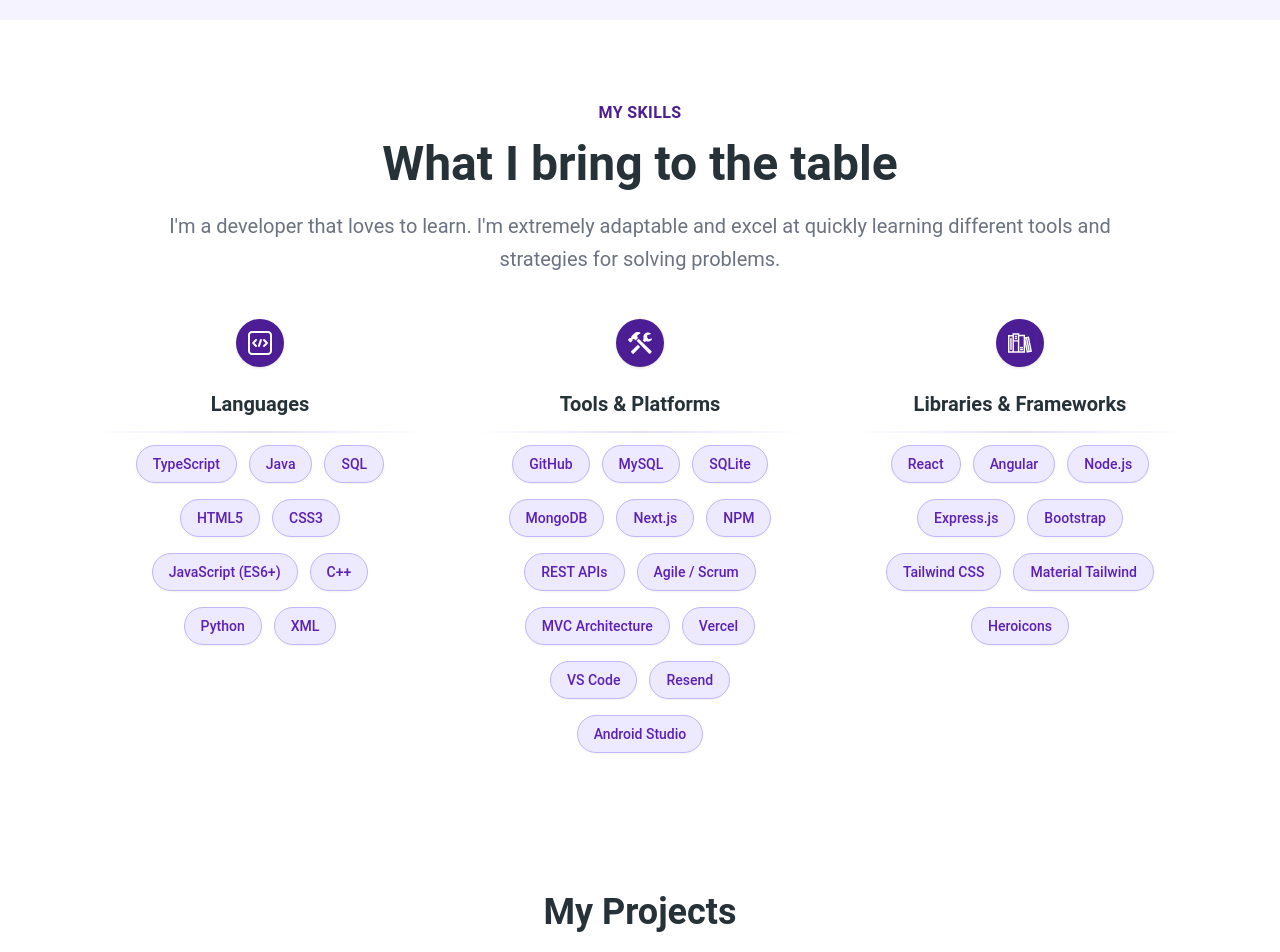
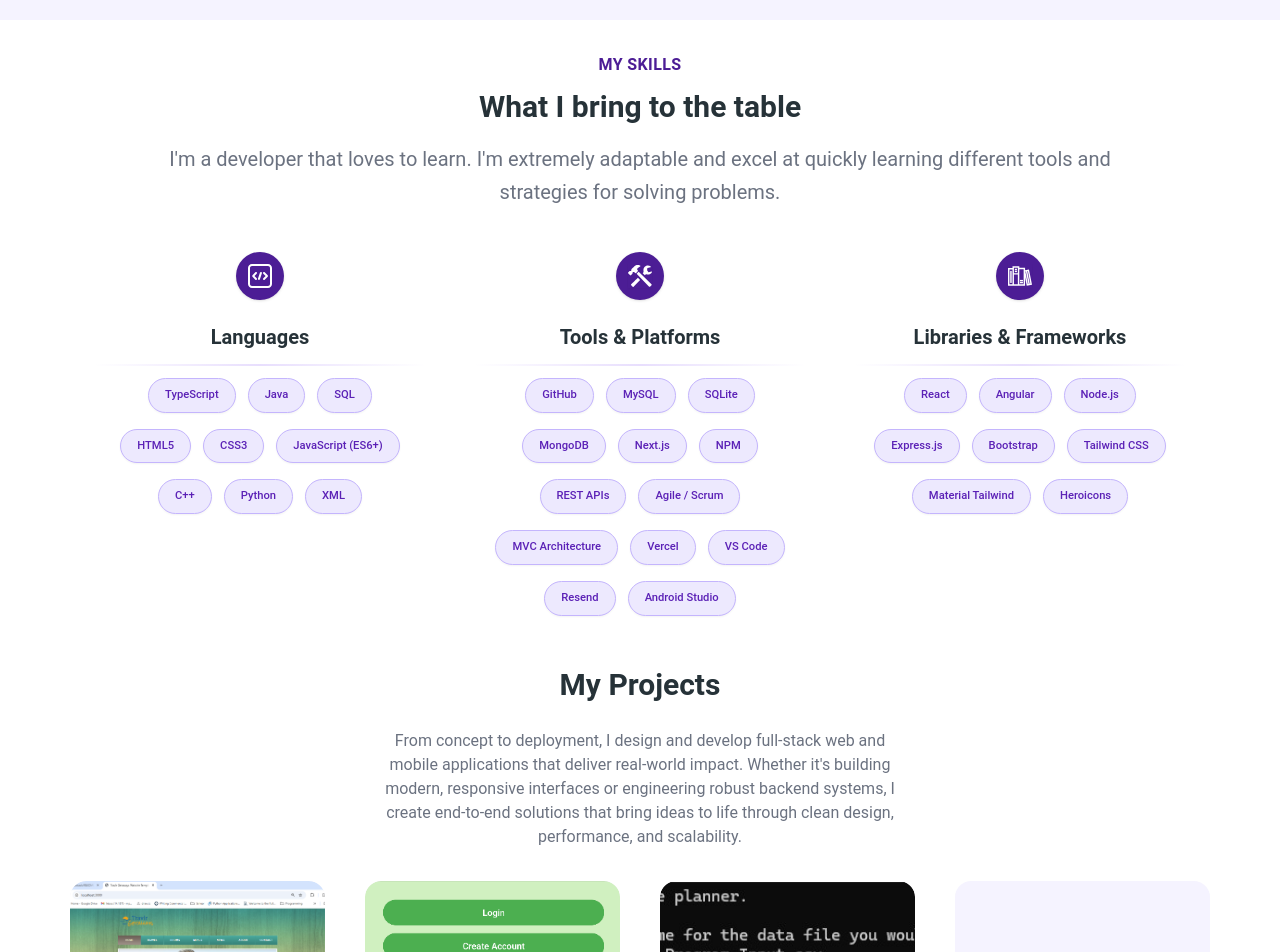
Before and after one commit to mkibler7/portfolio-website, a Next.js app: page / in a window 1280 px wide. Shown: the part 620-1572 px from the top of the page. Built offline with nearby package versions, Linux system fonts and the light colour scheme.

Commit message:
Scaled skills/project sections down a bit

```diff
--- a/src/app/projects.tsx
+++ b/src/app/projects.tsx
@@ -18,17 +18,17 @@
   const [cursorPos, setCursorPos] = useState({ x: 0, y: 0 });
 
   return (
-    <section id="projects" className="py-28 px-8">
-      <div className="container mx-auto mb-[4.25rem] text-center">
+    <section id="projects" className="px-8 mb-8">
+      <div className="container mx-auto mb-[2rem] text-center">
         {/* Section Title */}
-        <Typography variant="h2" color="blue-gray" className="mb-10">
+        <Typography variant="h3" color="blue-gray" className="mt-6 mb-6">
           My Projects
         </Typography>
 
         {/* Section Description */}
         <Typography
           variant="lead"
-          className="mx-auto w-full px-4 font-normal !text-gray-500 lg:w-6/12"
+          className="mx-auto w-full px-4 text-[1rem] font-normal !text-gray-500 lg:w-6/12"
         >
           From concept to deployment, I design and develop full-stack web and
           mobile applications that deliver real-world impact. Whether it&apos;s
--- a/src/app/skills.tsx
+++ b/src/app/skills.tsx
@@ -66,7 +66,8 @@
 
 export function Skills({ hoveredProjectId, setHoveredSkill }: SkillsProps) {
   return (
-    <section id="skills" className="px-8 mt-20 scroll-mt-32">
+    <section id="skills" className="pt-8 px-6 scroll-mt-24">
+      <div>
         <div className="container mx-auto mb-5 text-center">
           <Typography
             color="blue-gray"
@@ -74,16 +75,16 @@
           >
             my skills
           </Typography>
-        <Typography variant="h1" color="blue-gray" className="mb-4">
+          <Typography variant="h3" color="blue-gray" className="mb-4">
             What I bring to the table
           </Typography>
           <Typography
             variant="lead"
             className="mx-auto w-full !text-gray-500 lg:w-10/12"
           >
-          I&apos;m a developer that loves to learn. I&apos;m extremely adaptable
-          and excel at quickly learning different tools and strategies for
-          solving problems.
+            I&apos;m a developer that loves to learn. I&apos;m extremely
+            adaptable and excel at quickly learning different tools and
+            strategies for solving problems.
           </Typography>
         </div>
         <div className="container mx-auto grid grid-cols-1 md:grid-cols-2 lg:grid-cols-3">
@@ -96,6 +97,7 @@
             />
           ))}
         </div>
+      </div>
     </section>
   );
 }
--- a/src/components/skill-card.tsx
+++ b/src/components/skill-card.tsx
@@ -35,7 +35,7 @@
               key={index}
               onMouseEnter={() => setHoveredSkill?.(skill)}
               onMouseLeave={() => setHoveredSkill?.(null)}
-              className={`rounded-full border text-sm font-medium py-2 px-4 shadow-sm select-none
+              className={`rounded-full border text-[0.7rem] font-medium py-2 px-4 shadow-sm select-none
     transition-all duration-300 ease-in-out
     ${
       hoveredProjectId &&
```
Lines whose indentation alone changed are shown as unchanged.
